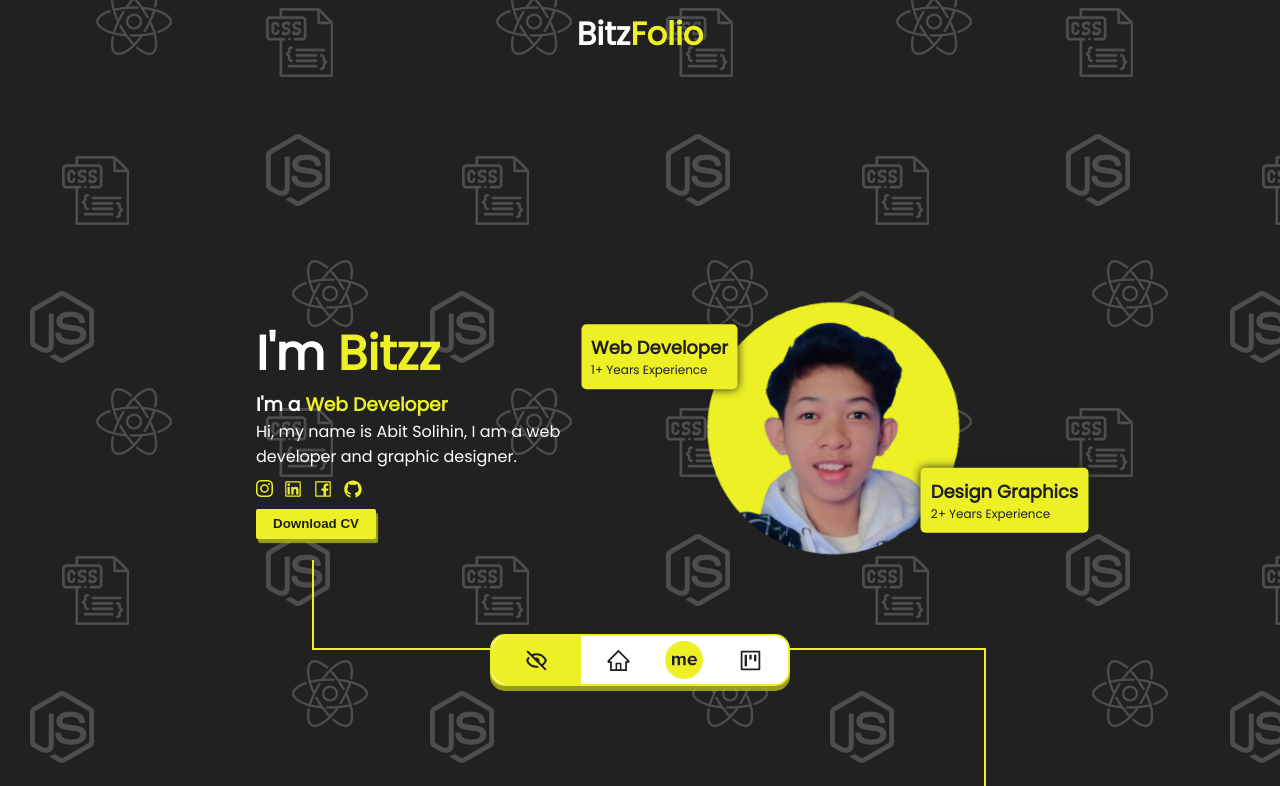
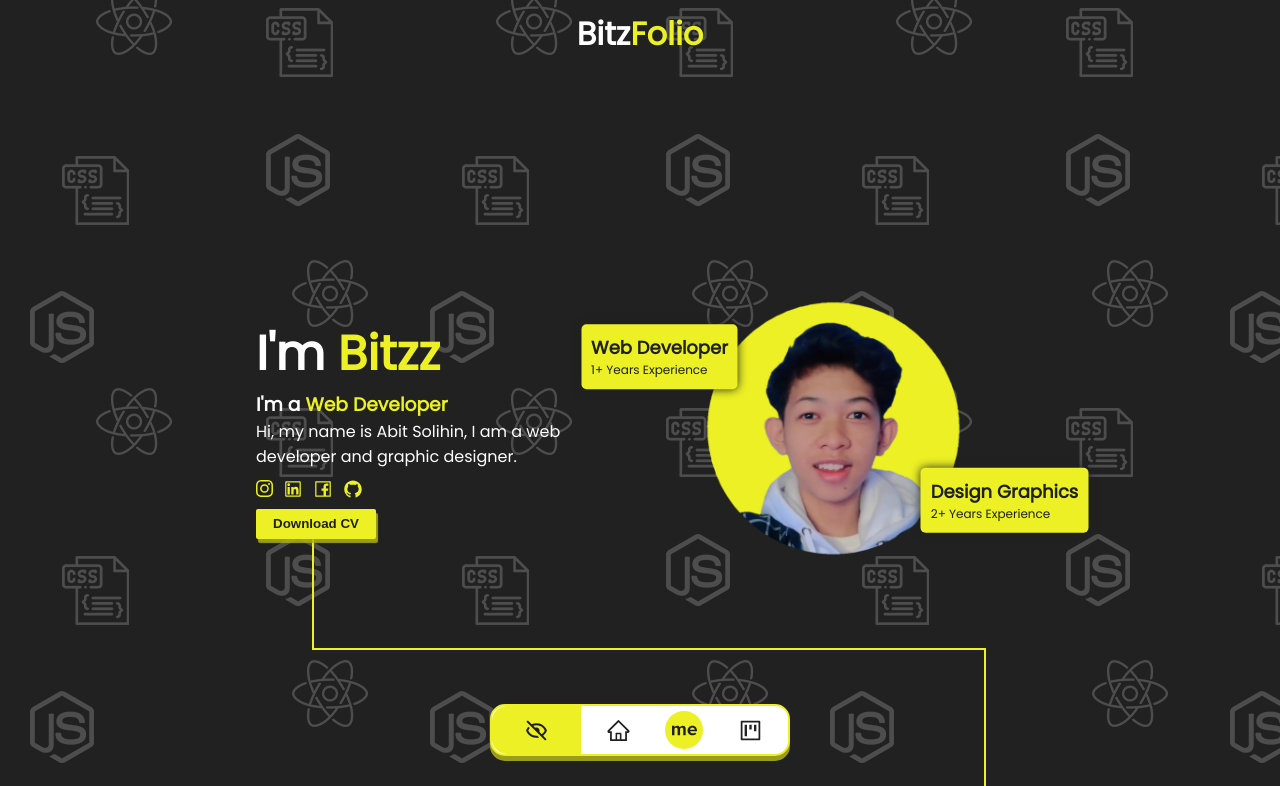
Before and after one commit to abitsolihin/Portofolio, a React (Create React App) app: page /About in a window 1280 px wide. Shown: the top 786 px of the page. Built offline with nearby package versions, Linux system fonts and the light colour scheme; a web font is replaced by a local one.

Commit message:
change navbar

```diff
--- a/src/App.css
+++ b/src/App.css
@@ -51,11 +51,11 @@
 .navigation-container {
   position: fixed;
   width: 100%;
-  height: 200px;
+  height: 100px;
   display: flex;
   justify-content: center;
   align-items: center;
-  transform: translateY(70vh);
+  transform: translateY(85vh);
 }
 
 .hide-button {
--- a/src/Style/About.css
+++ b/src/Style/About.css
@@ -236,8 +236,8 @@
   content: '  ';
   position: absolute;
   width: 49%;
-  height: 11%;
-  top: 70%;
+  height: 14%;
+  top: 67%;
   left: 19.5rem;
   border-bottom: 2px solid rgb(236, 240, 36);
   border-left: 2px solid rgb(236, 240, 36);
@@ -307,6 +307,10 @@
     .aContainer {
       display: flex;
       flex-direction: column-reverse;
+    }
+    .aBox:nth-child(1) {
+      align-items: flex-start;
+      justify-content: flex-start;
     }
     .aBox > h1 {
       font-size: 36px;
--- a/src/index.css
+++ b/src/index.css
@@ -1,7 +1,6 @@
 body {
   background-image: url('/src/images/Background.png');
   background-repeat: no-repeat;
-  background-attachment: fixed;
   background-position: center;
   margin: 0;
   font-family: -apple-system, BlinkMacSystemFont, 'Segoe UI', 'Roboto', 'Oxygen', 'Ubuntu', 'Cantarell', 'Fira Sans', 'Droid Sans', 'Helvetica Neue', sans-serif;
```
